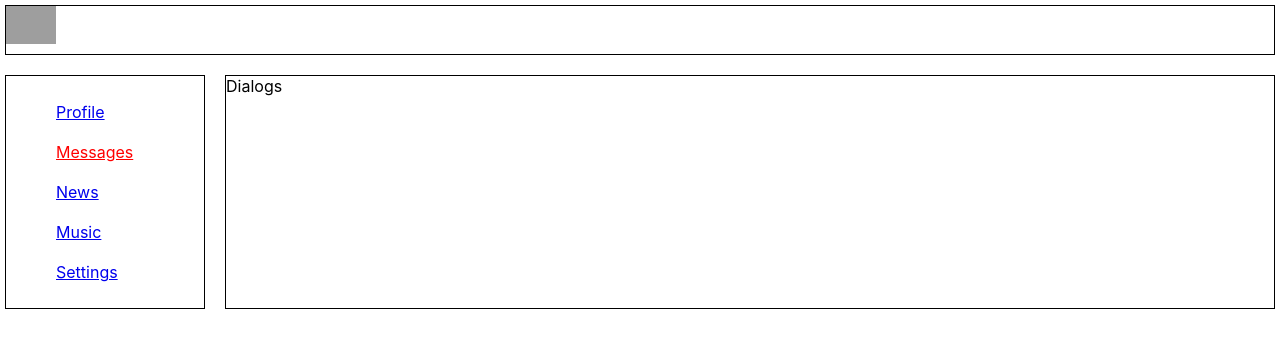
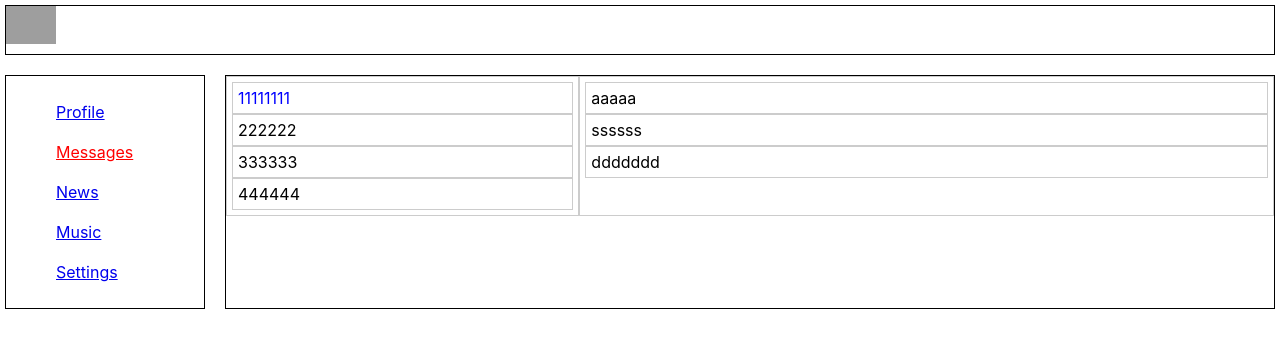
Before and after one commit to AntonVoronezh/Social-Network, a React (Create React App) app: page /dialogs in a window 1280 px wide. Shown: the top 348 px of the page. Built offline with nearby package versions, Linux system fonts and the light colour scheme; grey boxes are pictures that could not be loaded.

Commit message:
add Dialogs

```diff
--- a/src/components/Dialogs/Dialogs.jsx
+++ b/src/components/Dialogs/Dialogs.jsx
@@ -2,7 +2,21 @@ import React from 'react';
 import classes from './Dialogs.module.css';
 
 const Dialogs = props => {
-	return <div>Dialogs</div>;
+	return (
+		<div className={classes.dialogs}>
+			<div className={classes.items}>
+				<div className={`${classes.items} ${classes.active}`}>11111111</div>
+				<div className={classes.items}>222222</div>
+				<div className={classes.items}>333333</div>
+				<div className={classes.items}>444444</div>
+			</div>
+			<div className={classes.messages}>
+				<div className={classes.message}>aaaaa</div>
+				<div className={classes.message}>ssssss</div>
+				<div className={classes.message}>ddddddd</div>
+			</div>
+		</div>
+	);
 };
 
 export default Dialogs;
--- a/src/components/Dialogs/Dialogs.module.css
+++ b/src/components/Dialogs/Dialogs.module.css
@@ -0,0 +1,31 @@
+.dialogs {
+    display: flex;
+    width: 100%;
+    /* border: 1px solid red; */
+}
+
+.items {
+    border: 1px solid #ccc;
+    padding: 5px;
+    flex: 1;
+}
+
+.item {
+    border: 1px solid #ccc;
+    padding: 5px;
+}
+
+.messages {
+    border: 1px solid #ccc;
+    padding: 5px;
+    flex: 2;
+}
+
+.message {
+    border: 1px solid #ccc;
+    padding: 5px;
+}
+
+.active {
+    color: blue;
+}
```
